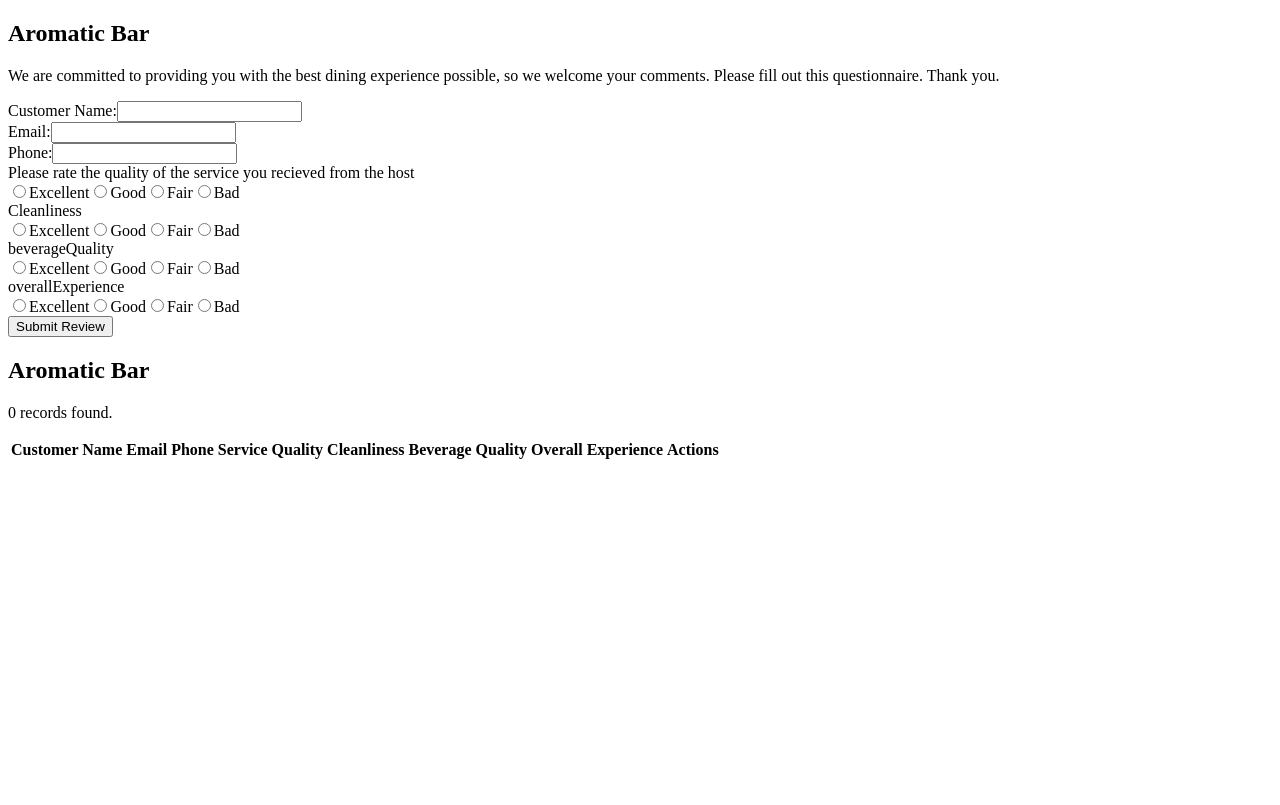
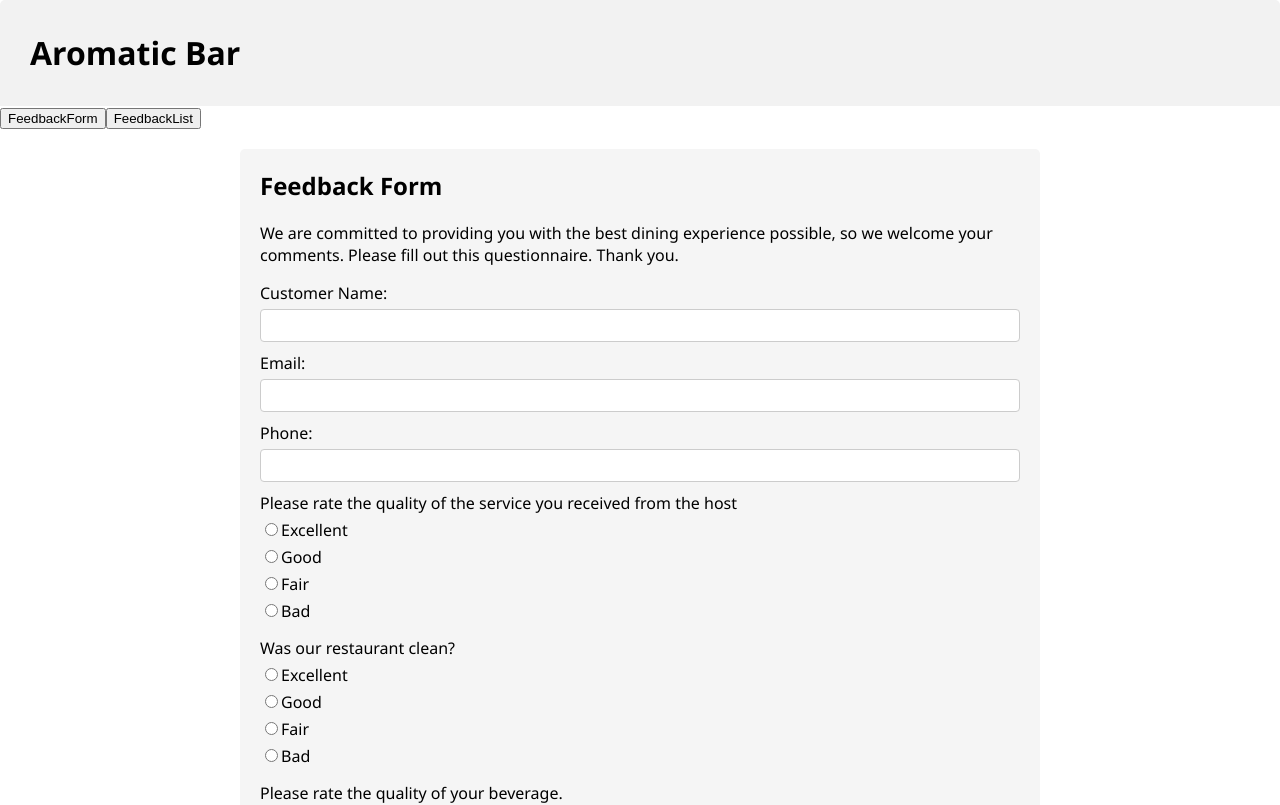
Before and after one commit to alqamah/react-fg-senpiper, a React (Create React App) app: page / in a window 1280 px wide. Shown: the top 805 px of the page. Built offline with nearby package versions, Linux system fonts and the light colour scheme.

Commit message:
added styles, form completed, list completed

```diff
--- a/src/App.js
+++ b/src/App.js
@@ -1,14 +1,36 @@
-import React from "react"
-import FeedbackForm from "./components/form"
-import FeedbackList from "./components/list";
+import React, { useState } from "react";
+import FeedbackHeader from "./components/header.js";
+import FeedbackForm from "./components/form.js";
+import FeedbackList from "./components/list.js";
 
-function App(){
-  return(
+function App() {
+  const [activeTab, setActiveTab] = useState("FeedbackForm");
+
+  const renderTab = () => {
+    switch (activeTab) {
+      case "FeedbackForm":
+        return <FeedbackForm />;
+      case "FeedbackList":
+        return <FeedbackList />;
+      default:
+        return null;
+    }
+  };
+
+  return (
     <>
-      <FeedbackForm/>
-      <FeedbackList/>
+      <FeedbackHeader />
+      <div>
+        <button onClick={() => setActiveTab("FeedbackForm")}>
+          FeedbackForm
+        </button>
+        <button onClick={() => setActiveTab("FeedbackList")}>
+          FeedbackList
+        </button>
+      </div>
+      {renderTab()}
     </>
-  )
+  );
 }
 
 export default App;
--- /dev/null
+++ b/src/components/form.css
@@ -0,0 +1,129 @@
+/* General Styles */
+body {
+  font-family: 'Segoe UI', Tahoma, Geneva, Verdana, sans-serif;
+  margin: 0;
+  padding: 0;
+}
+
+.container {
+  max-width: 800px;
+  margin: 0 auto;
+  padding: 20px;
+}
+
+/* FeedbackForm Styles */
+.feedback-form {
+  background-color: #f5f5f5;
+  border-radius: 5px;
+  padding: 20px;
+}
+
+.feedback-form h2 {
+  margin-top: 0;
+}
+
+.feedback-form label {
+  display: block;
+  margin-bottom: 5px;
+}
+
+.feedback-form input[type="text"],
+.feedback-form input[type="email"],
+.feedback-form input[type="tel"] {
+  width: 100%;
+  padding: 8px;
+  border: 1px solid #ccc;
+  border-radius: 4px;
+  box-sizing: border-box;
+  margin-bottom: 10px;
+}
+
+.feedback-form .radio-group {
+  display: flex;
+  flex-wrap: wrap;
+  margin-bottom: 10px;
+}
+
+.feedback-form .radio-group label {
+  margin-right: 20px;
+}
+
+.feedback-form button[type="submit"] {
+  background-color: #4caf50;
+  color: white;
+  padding: 10px 20px;
+  border: none;
+  border-radius: 4px;
+  cursor: pointer;
+}
+
+.feedback-form button[type="submit"]:hover {
+  background-color: #45a049;
+}
+
+.feedback-form .error {
+  color: red;
+  font-size: 0.8em;
+  margin-top: 5px;
+}
+
+/* FeedbackList Styles */
+.feedback-list {
+  margin-top: 20px;
+}
+
+.feedback-list table {
+  width: 100%;
+  border-collapse: collapse;
+}
+
+.feedback-list th,
+.feedback-list td {
+  padding: 8px;
+  text-align: left;
+  border-bottom: 1px solid #ddd;
+}
+
+.feedback-list th {
+  background-color: #f2f2f2;
+}
+
+.feedback-list tr:hover {
+  background-color: #f5f5f5;
+}
+
+.feedback-list .delete-btn {
+  background-color: #f44336;
+  color: white;
+  border: none;
+  padding: 5px 10px;
+  border-radius: 4px;
+  cursor: pointer;
+}
+
+.feedback-list .delete-btn:hover {
+  background-color: #d32f2f;
+}
+
+/* Success Message Styles */
+.success-message {
+  background-color: #4caf50;
+  color: white;
+  padding: 20px;
+  text-align: center;
+  border-radius: 5px;
+}
+
+.success-message button {
+  background-color: #45a049;
+  color: white;
+  border: none;
+  padding: 10px 20px;
+  margin-top: 10px;
+  border-radius: 4px;
+  cursor: pointer;
+}
+
+.success-message button:hover {
+  background-color: #3e8e41;
+}
--- a/src/components/form.js
+++ b/src/components/form.js
@@ -1,4 +1,5 @@
 import React, { useState } from 'react';
+import './form.css'
 
 const FeedbackForm = () => {
   const [formData, setFormData] = useState({
@@ -77,8 +78,9 @@ const FeedbackForm = () => {
   };
 
   return (
-    <div>
-      <h2>Aromatic Bar</h2>
+    <div className="container">
+      <div className="feedback-form">
+        <h2>Feedback Form</h2>
         <p>
           We are committed to providing you with the best dining experience possible, so we welcome your comments. Please fill
           out this questionnaire. Thank you.
@@ -93,21 +95,21 @@ const FeedbackForm = () => {
               value={formData.customerName}
               onChange={handleChange}
             />
-          {formErrors.customerName && <span>{formErrors.customerName}</span>}
+            {formErrors.customerName && <span className="error">{formErrors.customerName}</span>}
           </div>
           <div>
             <label htmlFor="email">Email:</label>
             <input type="email" id="email" name="email" value={formData.email} onChange={handleChange} />
-          {formErrors.email && <span>{formErrors.email}</span>}
+            {formErrors.email && <span className="error">{formErrors.email}</span>}
           </div>
           <div>
             <label htmlFor="phone">Phone:</label>
             <input type="tel" id="phone" name="phone" value={formData.phone} onChange={handleChange} />
-          {formErrors.phone && <span>{formErrors.phone}</span>}
+            {formErrors.phone && <span className="error">{formErrors.phone}</span>}
           </div>
+          <div className="radio-group">
             <div>
-          <div>
-            <label>Please rate the quality of the service you recieved from the host</label>
+              <label>Please rate the quality of the service you received from the host</label>
               <div>
                 <label>
                   <input
@@ -150,10 +152,12 @@ const FeedbackForm = () => {
                   Bad
                 </label>
               </div>
-            {formErrors.serviceQuality && <span>{formErrors.serviceQuality}</span>}
+              {formErrors.serviceQuality && <span className="error">{formErrors.serviceQuality}</span>}
             </div>
+          </div>
+          <div className="radio-group">
             <div>
-            <label>Cleanliness</label>
+              <label>Was our restaurant clean?</label>
               <div>
                 <label>
                   <input
@@ -196,10 +200,12 @@ const FeedbackForm = () => {
                   Bad
                 </label>
               </div>
-            {formErrors.cleanliness && <span>{formErrors.cleanliness}</span>}
+              {formErrors.cleanliness && <span className="error">{formErrors.cleanliness}</span>}
             </div>
+          </div>
+          <div className="radio-group">
             <div>
-            <label>beverageQuality</label>
+              <label>Please rate the quality of your beverage.</label>
               <div>
                 <label>
                   <input
@@ -242,58 +248,60 @@ const FeedbackForm = () => {
                   Bad
                 </label>
               </div>
-            {formErrors.beverageQuality && <span>{formErrors.beverageQuality}</span>}
+              {formErrors.beverageQuality && <span className="error">{formErrors.beverageQuality}</span>}
             </div>
+          </div>
+          <div className="radio-group">
             <div>
-            <label>overallExperience</label>
+              <label>Please rate your overall dining experience</label>
               <div>
                 <label>
                   <input
                     type="radio"
-                  name="overallExperience"
+                    name="diningExperience"
                     value="Excellent"
-                  checked={formData.overallExperience === 'Excellent'}
-                  onChange={(e) => handleRadioChange(e, 'overallExperience')}
+                    checked={formData.diningExperience === 'Excellent'}
+                    onChange={(e) => handleRadioChange(e, 'diningExperience')}
                   />
                   Excellent
                 </label>
                 <label>
                   <input
                     type="radio"
-                  name="overallExperience"
+                    name="diningExperience"
                     value="Good"
-                  checked={formData.overallExperience === 'Good'}
-                  onChange={(e) => handleRadioChange(e, 'overallExperience')}
+                    checked={formData.diningExperience === 'Good'}
+                    onChange={(e) => handleRadioChange(e, 'diningExperience')}
                   />
                   Good
                 </label>
                 <label>
                   <input
                     type="radio"
-                  name="overallExperience"
+                    name="diningExperience"
                     value="Fair"
-                  checked={formData.overallExperience === 'Fair'}
-                  onChange={(e) => handleRadioChange(e, 'overallExperience')}
+                    checked={formData.diningExperience === 'Fair'}
+                    onChange={(e) => handleRadioChange(e, 'diningExperience')}
                   />
                   Fair
                 </label>
                 <label>
                   <input
                     type="radio"
-                  name="overallExperience"
+                    name="diningExperience"
                     value="Bad"
-                  checked={formData.overallExperience === 'Bad'}
-                  onChange={(e) => handleRadioChange(e, 'overallExperience')}
+                    checked={formData.diningExperience === 'Bad'}
+                    onChange={(e) => handleRadioChange(e, 'diningExperience')}
                   />
                   Bad
                 </label>
               </div>
-            {formErrors.overallExperience && <span>{formErrors.overallExperience}</span>}
+              {formErrors.diningExperience && <span className="error">{formErrors.diningExperience}</span>}
             </div>
           </div>
-        {/* Repeat the radio button group for other questions */}
           <button type="submit">Submit Review</button>
         </form>
+      </div>
     </div>
   );
 };
--- /dev/null
+++ b/src/components/header.css
@@ -0,0 +1,10 @@
+.feedback-header{
+  background-color: #f2f2f2;
+    padding: 10px;
+    border-radius: 5px 5px 0 0;
+}
+.feedback-header .header{
+  display: flex;
+  align-items: center;
+  margin-left: 20px;
+}
--- /dev/null
+++ b/src/components/header.js
@@ -0,0 +1,14 @@
+import React from'react';
+import './header.css';
+const FeedbackHeader = () => {
+  return (
+    <div className="feedback-header">
+      <div className="header">
+        <h1>Aromatic Bar</h1>
+
+      </div>
+    </div>
+  );
+};
+
+export default FeedbackHeader;
--- /dev/null
+++ b/src/components/list.css
@@ -0,0 +1,75 @@
+/* FeedbackList Styles */
+.feedback-list {
+  margin-top: 20px;
+}
+
+.feedback-list .header {
+  display: flex;
+  justify-content: space-between;
+  align-items: center;
+  background-color: #f2f2f2;
+  padding: 10px;
+  border-radius: 5px 5px 0 0;
+}
+
+.feedback-list .header h2 {
+  margin: 0;
+}
+
+.feedback-list .header button {
+  background-color: #4caf50;
+  color: white;
+  border: none;
+  padding: 8px 16px;
+  border-radius: 4px;
+  cursor: pointer;
+}
+
+.feedback-list .header button:hover {
+  background-color: #45a049;
+}
+
+.feedback-list p{
+  margin: 10px;
+}
+
+
+.feedback-list table {
+  width: 100%;
+  border-collapse: collapse;
+  border-radius: 0 0 5px 5px;
+  overflow: hidden;
+  box-shadow: 0 0 20px rgba(0, 0, 0, 0.1);
+}
+
+.feedback-list th,
+.feedback-list td {
+  padding: 12px 15px;
+  text-align: left;
+}
+
+.feedback-list th {
+  background-color: #f2f2f2;
+  font-weight: bold;
+}
+
+.feedback-list tr:nth-child(even) {
+  background-color: #f9f9f9;
+}
+
+.feedback-list tr:hover {
+  background-color: #e6e6e6;
+}
+
+.feedback-list td button {
+  background-color: #f44336;
+  color: white;
+  border: none;
+  padding: 5px 10px;
+  border-radius: 4px;
+  cursor: pointer;
+}
+
+.feedback-list td button:hover {
+  background-color: #d32f2f;
+}
--- a/src/components/list.js
+++ b/src/components/list.js
@@ -1,4 +1,5 @@
 import React, { useState, useEffect } from 'react';
+import './list.css';
 
 const FeedbackList = () => {
   const [feedbackData, setFeedbackData] = useState([]);
@@ -16,8 +17,11 @@ const FeedbackList = () => {
   };
 
   return (
-    <div>
-      <h2>Aromatic Bar</h2>
+    <div className="feedback-list">
+      <div className="header">
+        <h2>Aromatic Bar</h2>
+        <button>Add New</button>
+      </div>
       <p>
         {feedbackData.length} record{feedbackData.length !== 1 && 's'} found.{' '}
         {feedbackData.length > 0 && feedbackData.length === 12 && '(Filters applied)'}
@@ -44,9 +48,11 @@ const FeedbackList = () => {
               <td>{feedback.serviceQuality}</td>
               <td>{feedback.cleanliness}</td>
               <td>{feedback.beverageQuality}</td>
-              <td>{feedback.overallExperience}</td>
+              <td>{feedback.diningExperience}</td>
               <td>
-                <button onClick={() => handleDelete(index)}>Delete</button>
+                <button className="delete-btn" onClick={() => handleDelete(index)}>
+                  Delete
+                </button>
               </td>
             </tr>
           ))}
```
Lines whose indentation alone changed are shown as unchanged.
